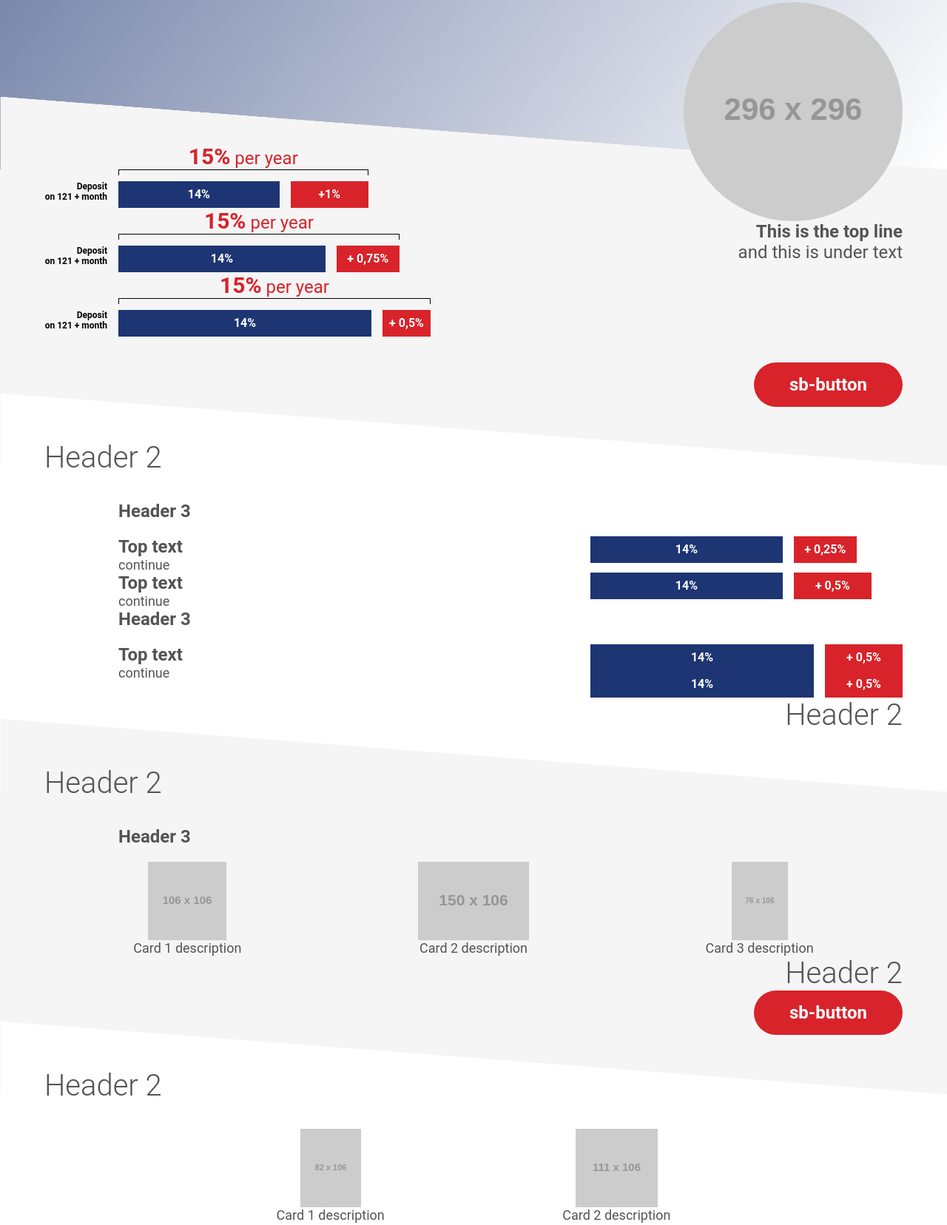
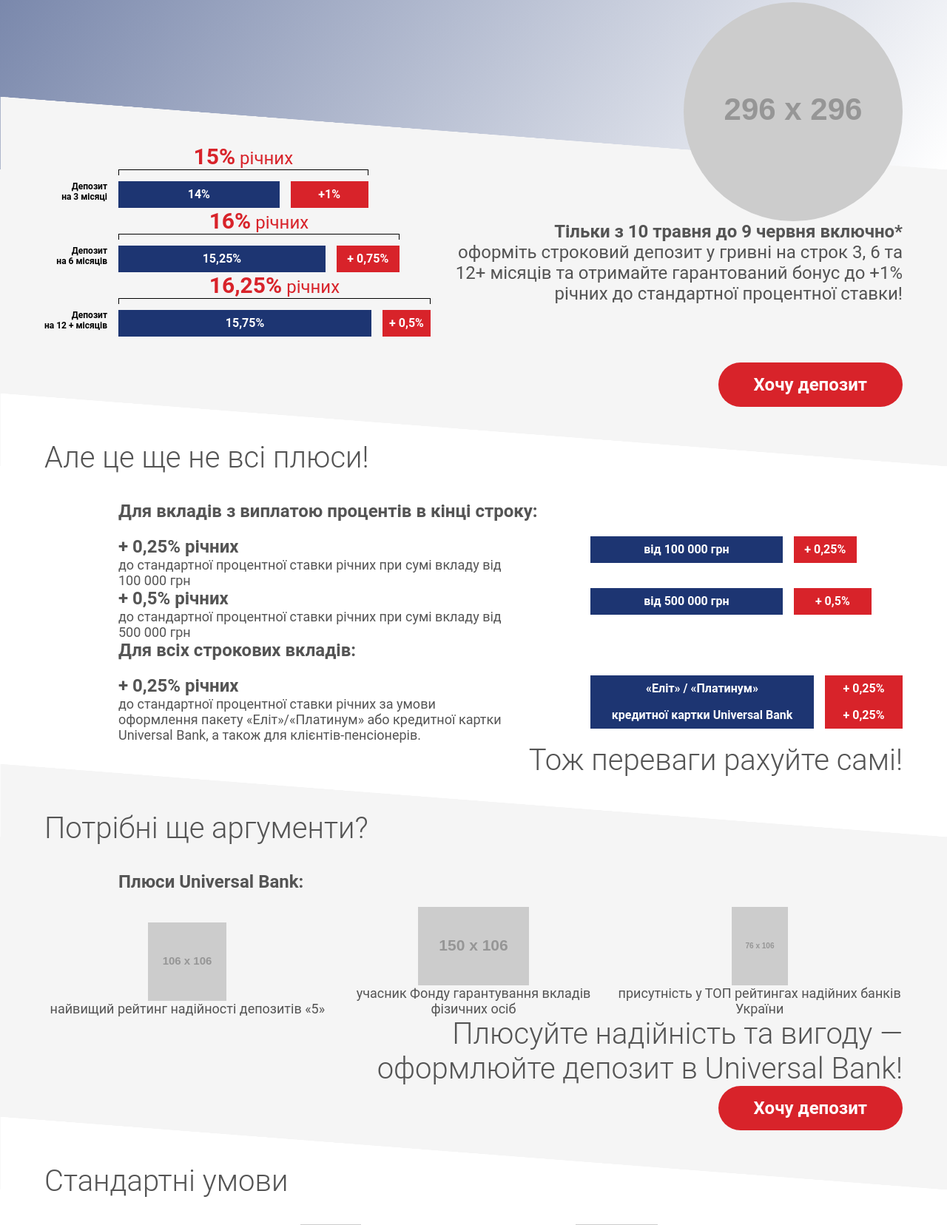
Before and after one commit to y4t6-zz/landing, a website: page src/html/pages/index.html in a window 1280 px wide. Shown: the part 171-1827 px from the top of the page at 74% size. Drawn offline with nearby package versions, Linux system fonts and the light colour scheme; files that its build step writes are made by us from their sources; placeholder pictures from the web are drawn by us; files whose address does not match are found by name.

Commit message:
Добавляем тексты

```diff
--- a/src/html/pages/index.html
+++ b/src/html/pages/index.html
@@ -27,12 +27,12 @@
                         <div class="sb-graph__list">
                             <div class="sb-graph__item" style="width: 80%;">
                                 <div class="sb-graph__top">
-                                    <p><b>15%</b> per year</p>
+                                    <p><b>15%</b> річних</p>
                                     <div></div>
                                 </div>
                                 <div class="sb-graph__lines">
                                     <div class="sb-graph__lines-title">
-                                        <p>Deposit<br> on 121 + month</p>
+                                        <p>Депозит<br> на 3 місяці</p>
                                     </div>
                                     <div class="sb-graph__line-wrap sb-graph__line-wrap--left" style="padding-right: 120px">
                                         <div class="sb-graph__line">14%</div>
@@ -44,15 +44,15 @@
                             </div>
                             <div class="sb-graph__item" style="width: 90%;">
                                 <div class="sb-graph__top">
-                                    <p><b>15%</b> per year</p>
+                                    <p><b>16%</b> річних</p>
                                     <div></div>
                                 </div>
                                 <div class="sb-graph__lines">
                                     <div class="sb-graph__lines-title">
-                                        <p>Deposit<br> on 121 + month</p>
+                                        <p>Депозит<br> на 6 місяців</p>
                                     </div>
                                     <div class="sb-graph__line-wrap sb-graph__line-wrap--left" style="padding-right: 100px">
-                                        <div class="sb-graph__line">14%</div>
+                                        <div class="sb-graph__line">15,25%</div>
                                         <div class="sb-graph__line-wrap sb-graph__line-wrap--right" style="width: 100px">
                                             <div class="sb-graph__line">+ 0,75%</div>
                                         </div>
@@ -61,15 +61,15 @@
                             </div>
                             <div class="sb-graph__item">
                                 <div class="sb-graph__top">
-                                    <p><b>15%</b> per year</p>
+                                    <p><b>16,25%</b> річних</p>
                                     <div></div>
                                 </div>
                                 <div class="sb-graph__lines">
                                     <div class="sb-graph__lines-title">
-                                        <p>Deposit<br> on 121 + month</p>
+                                        <p>Депозит<br> на 12 + місяців</p>
                                     </div>
                                     <div class="sb-graph__line-wrap sb-graph__line-wrap--left" style="padding-right: 80px">
-                                        <div class="sb-graph__line">14%</div>
+                                        <div class="sb-graph__line">15,75%</div>
                                         <div class="sb-graph__line-wrap sb-graph__line-wrap--right" style="width: 80px">
                                             <div class="sb-graph__line">+ 0,5%</div>
                                         </div>
@@ -81,13 +81,13 @@
                 </div>
                 <div class="c-land-content__item c-land-content__item--big">
                     <div class="sb-description">
-                        <p><b>This is the top line</b><br> and this is under text</p>
+                        <p><b>Тільки з 10 травня до 9 червня включно*</b><br> оформіть строковий депозит у гривні на строк 3, 6 та 12+ місяців та отримайте гарантований бонус до +1% річних до стандартної процентної ставки!</p>
                     </div>
                 </div>
             </div>
             <div class="c-land-content">
                 <div class="c-land-content__item l-button-right">
-                    <div class="sb-button">sb-button</div>
+                    <div class="sb-button">Хочу депозит</div>
                 </div>
             </div>
         </div>
@@ -101,18 +101,18 @@
         <div class="c-land-block__inner">
             <div class="c-land-content c-land-content--up">
                 <div class="c-land-content__item">
-                    <h2>Header 2</h2>
+                    <h2>Але це ще не всі плюси!</h2>
                 </div>
             </div>
             <div class="c-land-content">
                 <div class="c-land-content__item">
-                    <h3>Header 3</h3>
+                    <h3>Для вкладів з виплатою процентів в кінці строку:</h3>
                 </div>
             </div>
             <div class="c-land-content">
                 <div class="c-land-content__item c-land-content__item--big c-land-content__item--padding-left">
                     <ul class="sb-ul">
-                        <li><p><b>Top text</b><br> continue</p></li>
+                        <li><p><b>+ 0,25% річних</b><br> до стандартної процентної ставки річних при сумі вкладу від 100 000 грн</p></li>
                     </ul>
                 </div>
                 <div class="c-land-content__item c-land-content__item--small">
@@ -121,7 +121,7 @@
                             <div class="sb-graph__item" style="width: 90%; padding-right: 20px;">
                                 <div class="sb-graph__lines">
                                     <div class="sb-graph__line-wrap sb-graph__line-wrap--left" style="padding-right: 100px">
-                                        <div class="sb-graph__line">14%</div>
+                                        <div class="sb-graph__line">від 100 000 грн</div>
                                         <div class="sb-graph__line-wrap sb-graph__line-wrap--right" style="width: 100px">
                                             <div class="sb-graph__line">+ 0,25%</div>
                                         </div>
@@ -135,7 +135,7 @@
             <div class="c-land-content">
                 <div class="c-land-content__item c-land-content__item--big c-land-content__item--padding-left">
                     <ul class="sb-ul">
-                        <li><p><b>Top text</b><br> continue</p></li>
+                        <li><p><b>+ 0,5% річних</b><br> до стандартної процентної ставки річних при сумі вкладу від 500 000 грн</p></li>
                     </ul>
                 </div>
                 <div class="c-land-content__item c-land-content__item--small">
@@ -144,7 +144,7 @@
                             <div class="sb-graph__item" style="width: 90%;">
                                 <div class="sb-graph__lines">
                                     <div class="sb-graph__line-wrap sb-graph__line-wrap--left" style="padding-right: 120px">
-                                        <div class="sb-graph__line">14%</div>
+                                        <div class="sb-graph__line">від 500 000 грн</div>
                                         <div class="sb-graph__line-wrap sb-graph__line-wrap--right" style="width: 120px">
                                             <div class="sb-graph__line">+ 0,5%</div>
                                         </div>
@@ -157,13 +157,13 @@
             </div>
             <div class="c-land-content">
                 <div class="c-land-content__item">
-                    <h3>Header 3</h3>
+                    <h3>Для всіх строкових вкладів:</h3>
                 </div>
             </div>
             <div class="c-land-content">
                 <div class="c-land-content__item c-land-content__item--big c-land-content__item--padding-left">
                     <ul class="sb-ul">
-                        <li><p><b>Top text</b><br> continue</p></li>
+                        <li><p><b>+ 0,25% річних</b><br> до стандартної процентної ставки річних за умови оформлення пакету «Еліт»/«Платинум» або кредитної картки Universal Bank, а також для клієнтів-пенсіонерів.</p></li>
                     </ul>
                 </div>
                 <div class="c-land-content__item c-land-content__item--small">
@@ -172,9 +172,9 @@
                             <div class="sb-graph__item">
                                 <div class="sb-graph__lines">
                                     <div class="sb-graph__line-wrap sb-graph__line-wrap--left" style="padding-right: 120px">
-                                        <div class="sb-graph__line">14%</div>
+                                        <div class="sb-graph__line">«Еліт» / «Платинум»</div>
                                         <div class="sb-graph__line-wrap sb-graph__line-wrap--right" style="width: 120px">
-                                            <div class="sb-graph__line">+ 0,5%</div>
+                                            <div class="sb-graph__line">+ 0,25%</div>
                                         </div>
                                     </div>
                                 </div>
@@ -182,9 +182,9 @@
                             <div class="sb-graph__item">
                                 <div class="sb-graph__lines">
                                     <div class="sb-graph__line-wrap sb-graph__line-wrap--left" style="padding-right: 120px">
-                                        <div class="sb-graph__line">14%</div>
+                                        <div class="sb-graph__line">кредитної картки Universal Bank</div>
                                         <div class="sb-graph__line-wrap sb-graph__line-wrap--right" style="width: 120px">
-                                            <div class="sb-graph__line">+ 0,5%</div>
+                                            <div class="sb-graph__line">+ 0,25%</div>
                                         </div>
                                     </div>
                                 </div>
@@ -195,7 +195,7 @@
             </div>
             <div class="c-land-content l-h2-wrap-right">
                 <div class="c-land-content__item">
-                    <h2>Header 2</h2>
+                    <h2>Тож переваги рахуйте самі!</h2>
                 </div>
             </div>
         </div>
@@ -209,12 +209,12 @@
         <div class="c-land-block__inner">
             <div class="c-land-content c-land-content--up">
                 <div class="c-land-content__item">
-                    <h2>Header 2</h2>
+                    <h2>Потрібні ще аргументи? </h2>
                 </div>
             </div>
             <div class="c-land-content">
                 <div class="c-land-content__item">
-                    <h3>Header 3</h3>
+                    <h3>Плюси Universal Bank:</h3>
                 </div>
             </div>
             <div class="c-land-content">
@@ -224,31 +224,31 @@
                             <div>
                                 <img src="http://placehold.it/106x106">
                             </div>
-                            <p>Card 1 description</p>
+                            <p>найвищий рейтинг надійності депозитів «5»</p>
                         </li>
                         <li>
                             <div>
                                 <img src="http://placehold.it/150x106">
                             </div>
-                            <p>Card 2 description</p>
+                            <p>учасник Фонду гарантування вкладів фізичних осіб</p>
                         </li>
                         <li>
                             <div>
                                 <img src="http://placehold.it/76x106">
                             </div>
-                            <p>Card 3 description</p>
+                            <p>присутність у ТОП рейтингах надійних банків України</p>
                         </li>
                     </ul>
                 </div>
             </div>
             <div class="c-land-content l-h2-wrap-right l-h2-wrap-big">
                 <div class="c-land-content__item">
-                    <h2>Header 2</h2>
+                    <h2>Плюсуйте надійність та вигоду —<br> оформлюйте депозит в Universal Bank!</h2>
                 </div>
             </div>
             <div class="c-land-content">
                 <div class="c-land-content__item l-button-right">
-                    <div class="sb-button">sb-button</div>
+                    <div class="sb-button">Хочу депозит</div>
                 </div>
             </div>
         </div>
@@ -262,7 +262,7 @@
         <div class="c-land-block__inner">
             <div class="c-land-content c-land-content--up">
                 <div class="c-land-content__item">
-                    <h2>Header 2</h2>
+                    <h2>Стандартні умови</h2>
                 </div>
             </div>
             <div class="c-land-content">
@@ -272,13 +272,13 @@
                             <div>
                                 <img src="http://placehold.it/82x106">
                             </div>
-                            <p>Card 1 description</p>
+                            <p>Ставки за строковими депозитами</p>
                         </li>
                         <li>
                             <div>
                                 <img src="http://placehold.it/111x106">
                             </div>
-                            <p>Card 2 description</p>
+                            <p>Перелік необхідних документів </p>
                         </li>
                     </ul>
                 </div>
@@ -291,7 +291,7 @@
         <div class="c-land-block__inner">
             <div class="c-land-content">
                 <div class="c-land-content__item">
-                    <p>text text</p>
+                    <p>*Пропозиція діє в усіх відділеннях ПАТ «УНІВЕРСАЛ БАНК» у період з 10 травня 2017 р. по 09 червня 2017 р. включно за строковими депозитами на 3, 6 та 12+ міс у гривні для фізичних осіб. Детальні умови оформлення депозитів та інформація щодо продовження строку дії даної пропозиції: http://www.universalbank.com.ua/deposits-savings  . Найвищий рейтинг надійності банківських вкладів «5» за даними агенції «Кредит Рейтинг» станом на 26.04.17 р., деталі: www.credit-rating.ua. Депозити, кредити та інші види банківських послуг. ПАТ «УНІВЕРСАЛ БАНК». Ліцензія НБУ № 92 від 10.10.2011 р. Свідоцтво учасника Фонду гарантування вкладів фізичних осіб № 024 від 18 жовтня 2012 р. Інформація станом на 10.05.2017 р. Банк залишає за собою право змінювати умови.</p>
                 </div>
             </div>
         </div>
```
